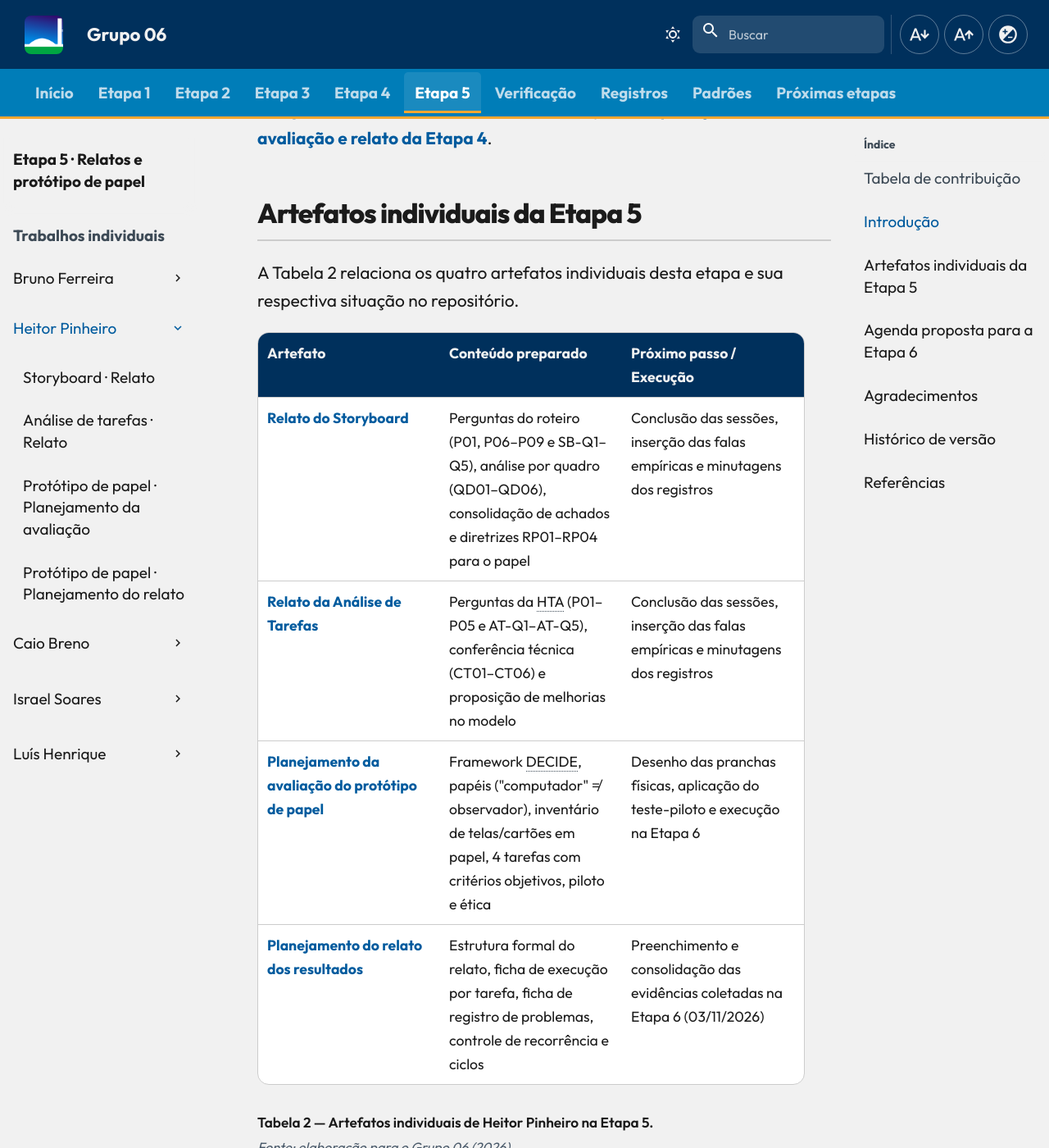
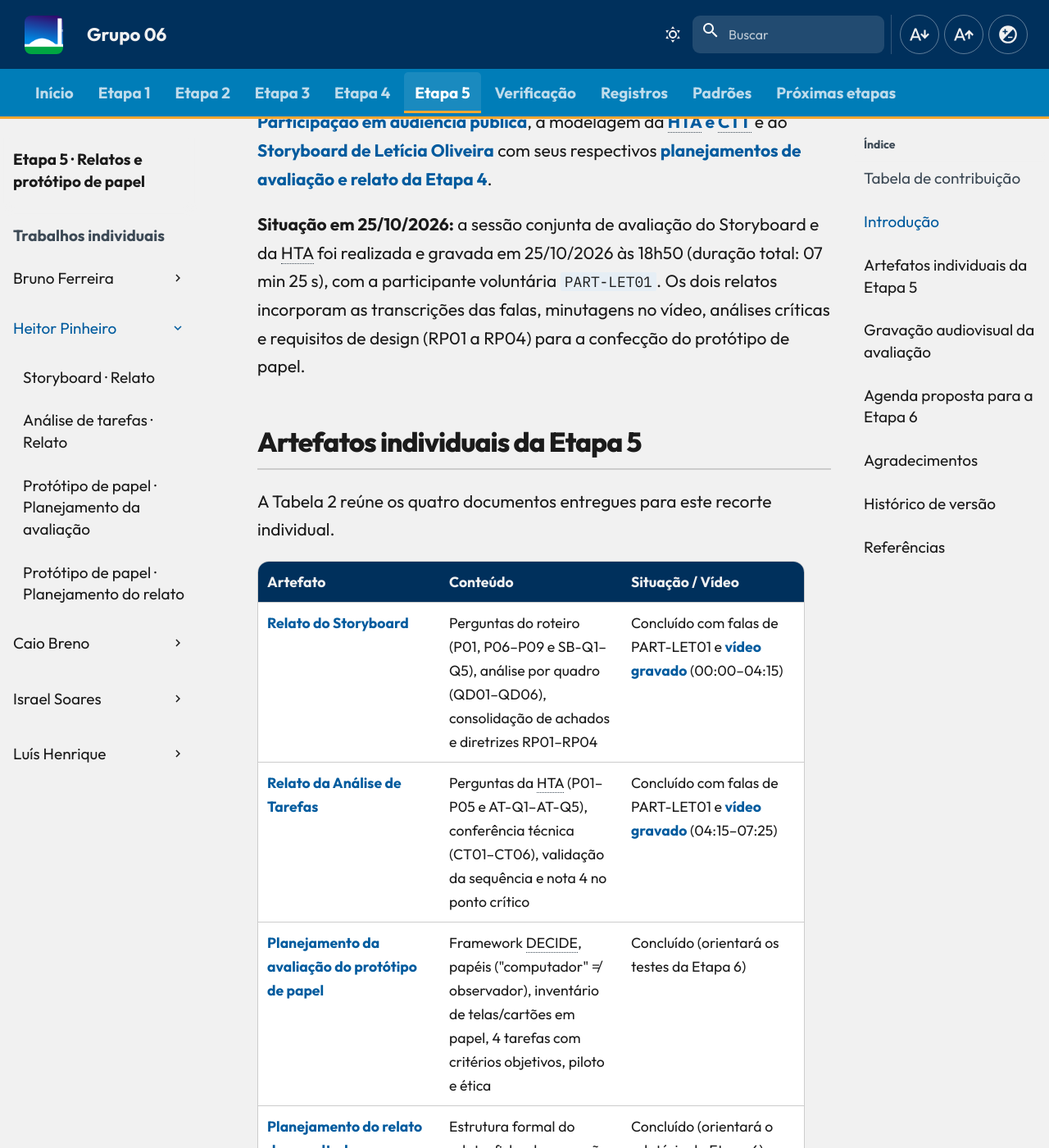
Before and after one commit to Interacao-Humano-Computador/2026.2-Grupo06, an MkDocs documentation site: the page built from docs/entrega-5/individual/heitor/index.md, in a window 1280 px wide and 1400 px high, scrolled down 1393 px. Shown: the whole window at 82% size. Built offline with MkDocs 1.6.1 and Material for MkDocs 9.7.7, drawn with Linux system fonts in a browser that asks for light colours; comment, search, counter and statistics services are not loaded; some of the changed text lies outside the part shown.

Commit message:
docs(etapa-5): atualiza indices individual e geral com status dos artefatos de Heitor

```diff
--- a/docs/entrega-5/individual/heitor/index.md
+++ b/docs/entrega-5/individual/heitor/index.md
@@ -8,8 +8,9 @@ A Tabela 1 identifica as contribuições neste artefato.
 
 | Integrante / ferramenta | Contribuição | Artefato / atividade |
 | --- | --- | --- |
-| [Heitor Pinheiro Gonçalves das Chagas](https://github.com/Heitorovski01) | Organização do recorte individual da funcionalidade de Participação em Evento Interativo | [Conteúdo](#introducao) |
-| Antigravity (IA generativa) | Apoio na estruturação das tabelas e formatação Markdown | [Agradecimentos](#agradecimentos) |
+| [Heitor Pinheiro Gonçalves das Chagas](https://github.com/Heitorovski01) | Organização do recorte individual da funcionalidade de Participação em Evento Interativo e integração dos relatos | [Conteúdo](#introducao) |
+| [Bruno Ferreira Dornelas](https://github.com/brunnf) | Revisão técnica por pares | [Histórico de versão](#historico-de-versao) |
+| Antigravity e Google Gemini | Apoio na estruturação das tabelas e transcrição | [Agradecimentos](#agradecimentos) |
 
 <p class="caption">Tabela 1 — Contribuições neste artefato.</p>
 <p class="source">Fonte: elaboração para o Grupo 06 (2026).</p>
@@ -20,19 +21,29 @@ Este espaço organiza a documentação individual de Heitor Pinheiro Gonçalves
 
 O trabalho dá continuidade à persona [Letícia Oliveira](../../../entrega-2/individual/heitor/persona.md), ao cenário de [Participação em audiência pública](../../../entrega-2/individual/heitor/cenario.md), à modelagem da [HTA e CTT](../../../entrega-2/individual/heitor/analise-tarefas.md) e ao [Storyboard de Letícia Oliveira](../../../entrega-4/individual/heitor/storyboard.md) com seus respectivos [planejamentos de avaliação e relato da Etapa 4](../../../entrega-4/individual/heitor/planejamento-avaliacao-storyboard.md).
 
+**Situação em 25/10/2026:** a sessão conjunta de avaliação do Storyboard e da HTA foi realizada e gravada em 25/10/2026 às 18h50 (duração total: 07 min 25 s), com a participante voluntária `PART-LET01`. Os dois relatos incorporam as transcrições das falas, minutagens no vídeo, análises críticas e requisitos de design (RP01 a RP04) para a confecção do protótipo de papel.
+
 ## Artefatos individuais da Etapa 5
 
-A Tabela 2 relaciona os quatro artefatos individuais desta etapa e sua respectiva situação no repositório.
+A Tabela 2 reúne os quatro documentos entregues para este recorte individual.
 
-| Artefato | Conteúdo preparado | Próximo passo / Execução |
+| Artefato | Conteúdo | Situação / Vídeo |
 | --- | --- | --- |
-| [Relato do Storyboard](relato-storyboard.md) | Perguntas do roteiro (P01, P06–P09 e SB-Q1–Q5), análise por quadro (QD01–QD06), consolidação de achados e diretrizes RP01–RP04 para o papel | Conclusão das sessões, inserção das falas empíricas e minutagens dos registros |
-| [Relato da Análise de Tarefas](relato-analise-tarefas.md) | Perguntas da HTA (P01–P05 e AT-Q1–AT-Q5), conferência técnica (CT01–CT06) e proposição de melhorias no modelo | Conclusão das sessões, inserção das falas empíricas e minutagens dos registros |
-| [Planejamento da avaliação do protótipo de papel](planejamento-avaliacao-prototipo-papel.md) | Framework DECIDE, papéis ("computador" ≠ observador), inventário de telas/cartões em papel, 4 tarefas com critérios objetivos, piloto e ética | Desenho das pranchas físicas, aplicação do teste-piloto e execução na Etapa 6 |
-| [Planejamento do relato dos resultados](planejamento-relato-prototipo-papel.md) | Estrutura formal do relato, ficha de execução por tarefa, ficha de registro de problemas, controle de recorrência e ciclos | Preenchimento e consolidação das evidências coletadas na Etapa 6 (03/11/2026) |
+| [Relato do Storyboard](relato-storyboard.md) | Perguntas do roteiro (P01, P06–P09 e SB-Q1–Q5), análise por quadro (QD01–QD06), consolidação de achados e diretrizes RP01–RP04 | Concluído com falas de PART-LET01 e [vídeo gravado](https://www.youtube.com/watch?v=G6sIYrJ53-A) (00:00–04:15) |
+| [Relato da Análise de Tarefas](relato-analise-tarefas.md) | Perguntas da HTA (P01–P05 e AT-Q1–AT-Q5), conferência técnica (CT01–CT06), validação da sequência e nota 4 no ponto crítico | Concluído com falas de PART-LET01 e [vídeo gravado](https://www.youtube.com/watch?v=G6sIYrJ53-A) (04:15–07:25) |
+| [Planejamento da avaliação do protótipo de papel](planejamento-avaliacao-prototipo-papel.md) | Framework DECIDE, papéis ("computador" ≠ observador), inventário de telas/cartões em papel, 4 tarefas com critérios objetivos, piloto e ética | Concluído (orientará os testes da Etapa 6) |
+| [Planejamento do relato dos resultados](planejamento-relato-prototipo-papel.md) | Estrutura formal do relato, ficha de execução por tarefa, ficha de registro de problemas, controle de recorrência e ciclos | Concluído (orientará o relatório da Etapa 6) |
 
 <p class="caption">Tabela 2 — Artefatos individuais de Heitor Pinheiro na Etapa 5.</p>
 <p class="source">Fonte: elaboração para o Grupo 06 (2026).</p>
+
+## Gravação audiovisual da avaliação
+
+A avaliação foi realizada via Google Meet em sessão síncrona gravada, disponível no YouTube sob a categoria **Não Listado**:
+
+* **Vídeo da avaliação:** [Avaliação do Storyboard e HTA — Letícia Oliveira (YouTube)](https://www.youtube.com/watch?v=G6sIYrJ53-A)
+* **Duração total:** 07 min 25 s
+* **Data da sessão:** 25 de outubro de 2026, às 18h50 (horário de Brasília)
 
 ## Agenda proposta para a Etapa 6
 
@@ -53,13 +64,14 @@ A Tabela 3 apresenta a agenda planejada para a confecção física do protótipo
 
 ## Agradecimentos
 
-Esta página contou com o apoio do Antigravity na formatação Markdown e na estruturação do índice individual. A responsabilidade pelo conteúdo é do autor.
+Esta página contou com o apoio do Antigravity na formatação Markdown e na estruturação do índice individual. A condução da avaliação e a responsabilidade pelo conteúdo são do autor.
 
 ## Histórico de versão
 
 | Versão | Data | Descrição | Autor(es) | Revisor(es) |
 | :---: | :---: | --- | --- | --- |
 | `0.1` | 24/10/2026 | Criação do índice individual da Etapa 5 para Participação em Evento Interativo | [Heitor Pinheiro Gonçalves das Chagas](https://github.com/Heitorovski01) | A solicitar |
+| `1.0` | 25/10/2026 | Atualização do índice com os relatos consolidados e link da gravação audiovisual (07m25s) | [Heitor Pinheiro Gonçalves das Chagas](https://github.com/Heitorovski01) | [Bruno Ferreira Dornelas](https://github.com/brunnf) |
 
 ## Referências
 
```
Also changed, not shown: docs/entrega-5/index.md (+2 -2 lines).
